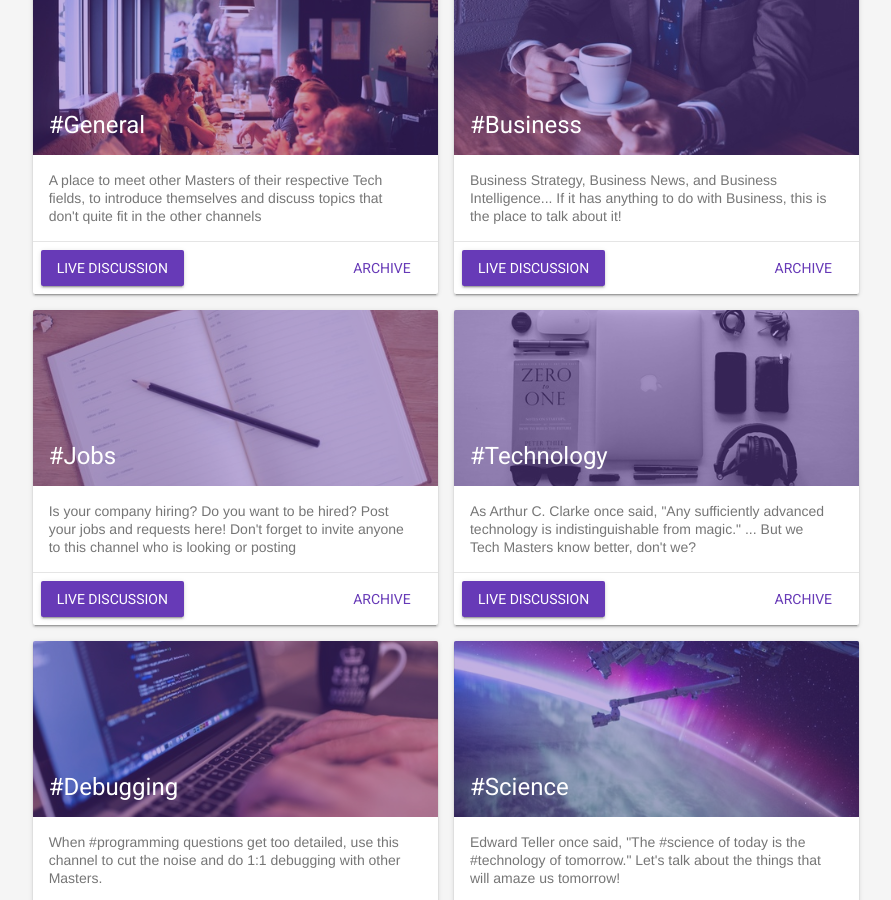
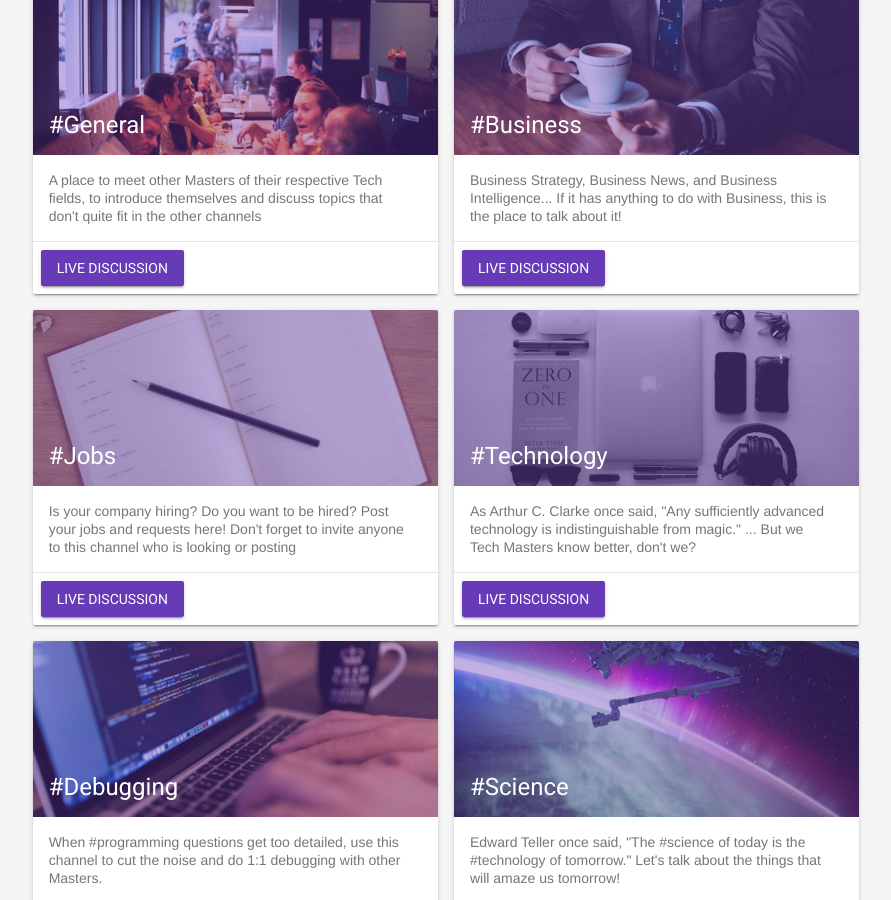
Before and after one commit to TechnologyMasters/techmasters.chat, a Jekyll site: the page built from index.html, in a window 1280 px wide and 900 px high, scrolled down 1049 px. Shown: the whole window, without its empty margins (194-1085 px from the left). Built offline with Jekyll 4.4.1, drawn with Linux system fonts in a browser that asks for light colours.

Commit message:
fix(archive): remove dead links to Slack archive

```diff
--- a/_layouts/default.html
+++ b/_layouts/default.html
@@ -33,7 +33,6 @@
           <a class="mdl-navigation__link" href="https://www.meetup.com/tech-masters-toronto/">Meetup</a>
           <a class="mdl-navigation__link" href="/events">Events</a>
           <a class="mdl-navigation__link" href="/jobs">Job Board</a>
-          <a class="mdl-navigation__link" href="http://techmasters.slackarchive.io/">Archive</a>
           <a class="mdl-navigation__link" href="/conduct">Code of Conduct</a>
         </nav>
       </div>
--- a/index.html
+++ b/index.html
@@ -82,7 +82,6 @@ partners:
       <div class="mdl-card__actions mdl-card--border">
         <a class="mdl-button mdl-button--colored mdl-button--raised mdl-js-button mdl-js-ripple-effect" href="https://techmasters.slack.com/messages/{{ channel.title | downcase }}/">Live Discussion</a>
         <div class="mdl-layout-spacer"></div>
-        <a class="mdl-button mdl-button--colored mdl-js-button mdl-js-ripple-effect" href="http://techmasters.slackarchive.io/{{ channel.title | downcase }}/">Archive</a>
       </div>
     </div>
   {% endfor %}
```
